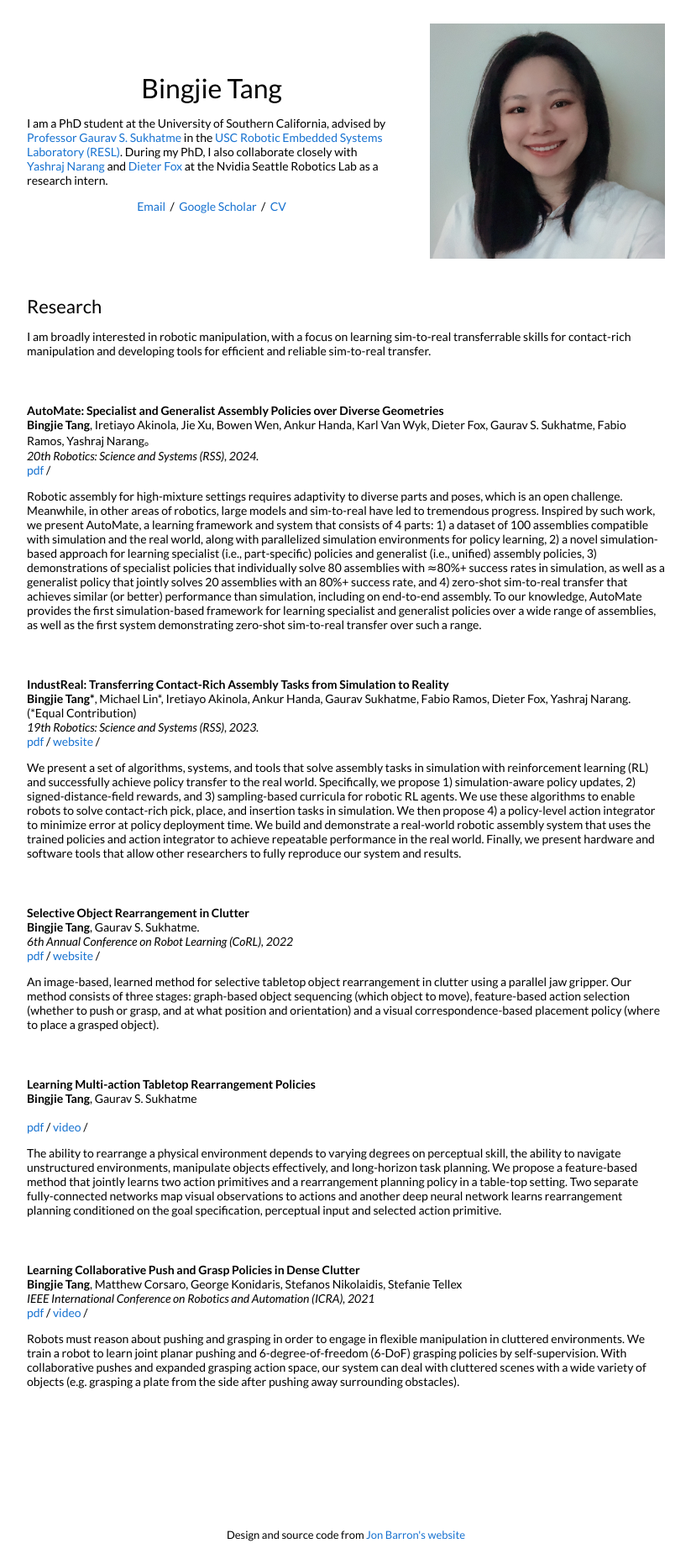
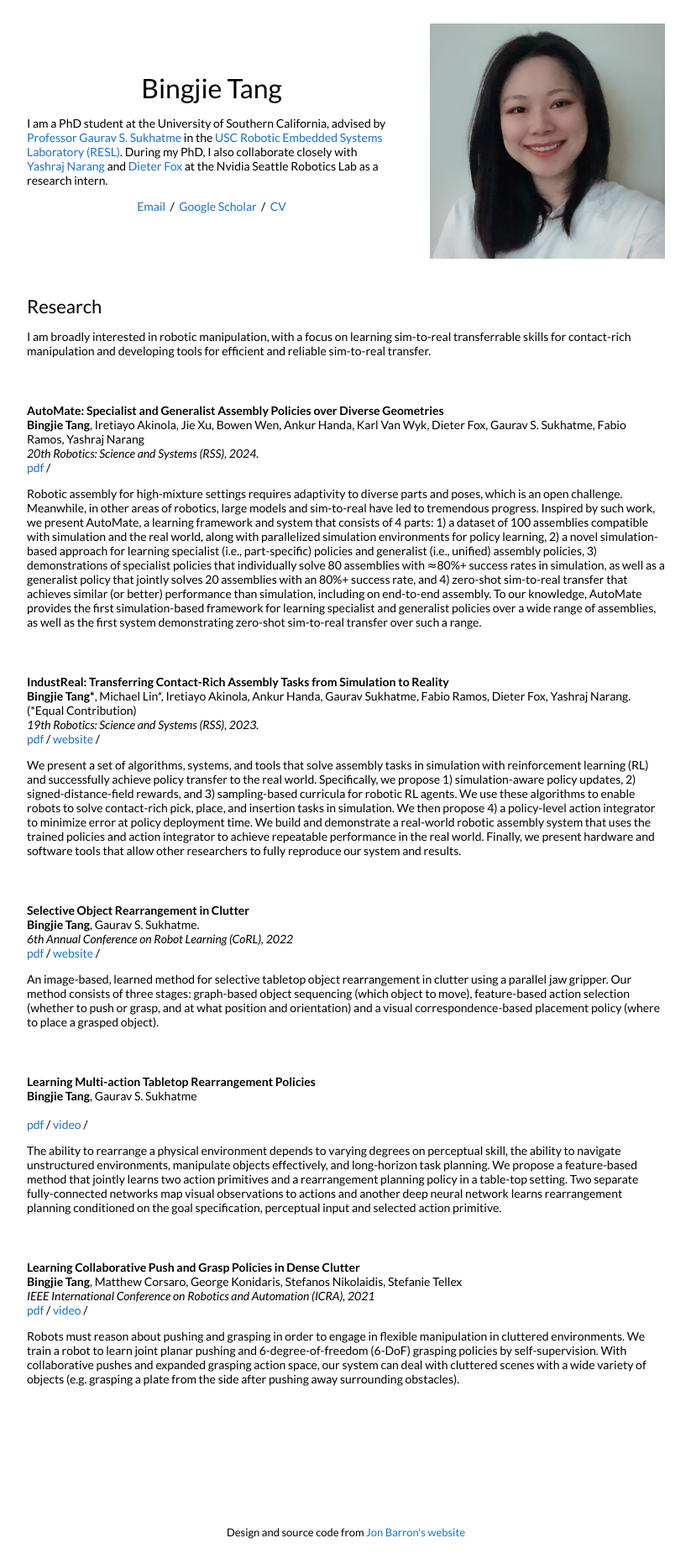
Before and after one commit to bingjietang718/bingjietang718.github.io, a Jekyll site: the page built from _posts/2024-05-18-rss.markdown, in a window 1280 px wide. Shown: the whole page at 84% size, without its empty margins (228-1051 px from the left). Built offline with Jekyll 4.4.1, drawn with Linux system fonts in a browser that asks for light colours.

```diff
--- a/_posts/2024-05-18-rss.markdown
+++ b/_posts/2024-05-18-rss.markdown
@@ -4,7 +4,7 @@ title:  "AutoMate: Specialist and Generalist Assembly Policies over Diverse Geom
 date:   2024-05-18
 image: /images/corl22.gif
 categories: research
-authors: "<strong>Bingjie Tang</strong>, Iretiayo Akinola, Jie Xu, Bowen Wen, Ankur Handa, Karl Van Wyk, Dieter Fox, Gaurav S. Sukhatme, Fabio Ramos, Yashraj Narang。"
+authors: "<strong>Bingjie Tang</strong>, Iretiayo Akinola, Jie Xu, Bowen Wen, Ankur Handa, Karl Van Wyk, Dieter Fox, Gaurav S. Sukhatme, Fabio Ramos, Yashraj Narang"
 venue: "20th Robotics: Science and Systems (RSS), 2024."
 pdf: /pdfs/rss2024.pdf
 # website: https://sites.google.com/nvidia.com/industreal
```
